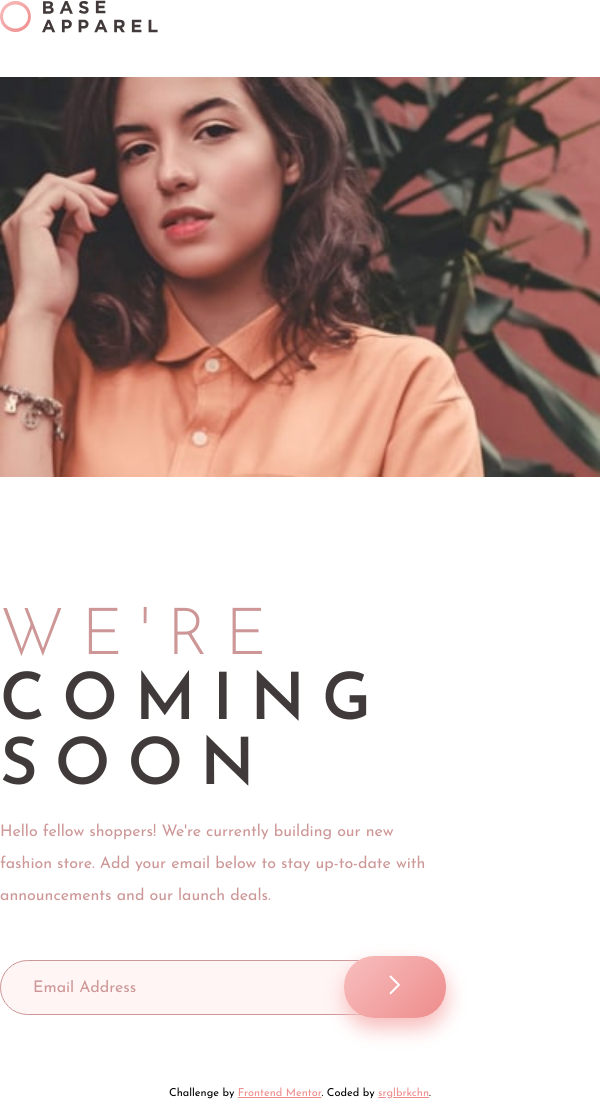
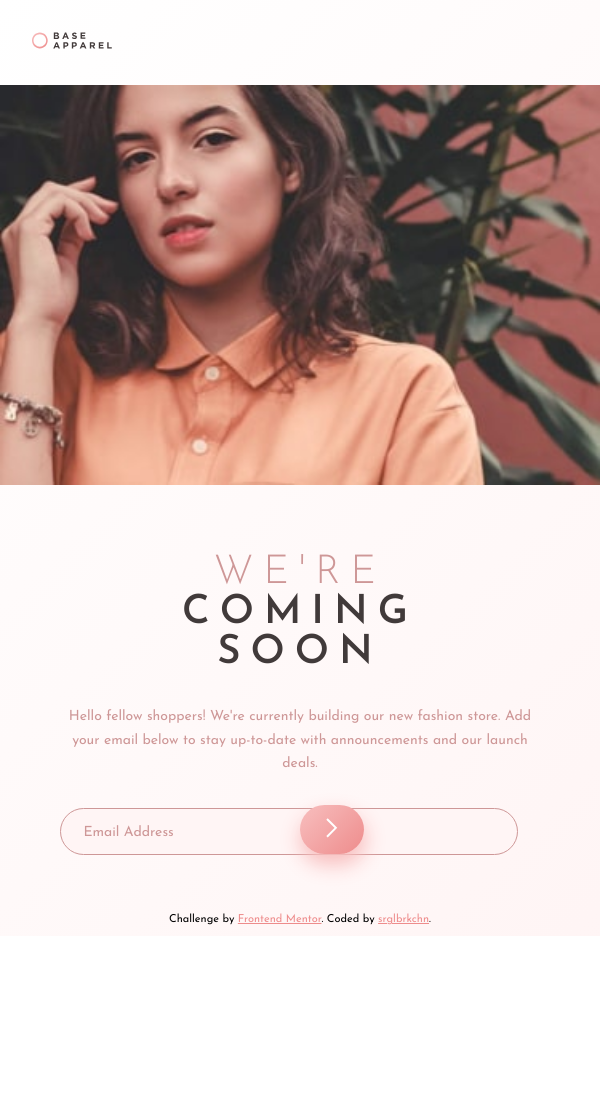
Before and after one commit to srglbrkchn/chllng8, a plain HTML site: page index.html in a window 600 px wide. After the commit the page ends 936 px from the top, so only its background shows below. Drawn offline with Linux system fonts and the light colour scheme.

Commit message:
Start mobile size design.

```diff
--- a/index.html
+++ b/index.html
@@ -32,14 +32,10 @@
 
     <div class="box">
 
+      <img class="logo" src="images/logo.svg" alt="Logo">
+      <img class="mobile-picture" src="images/hero-mobile.jpg" alt="hero-mobile">
+
       <div class="text">
-
-        <div class="logo">
-          <img src="images/logo.svg" alt="Logo">
-        </div>
-
-        <img class="mobile-picture" src="images/hero-mobile.jpg" alt="hero-mobile">
-
         <div class="heading">
           <span>WE'RE</span>
           COMING
@@ -62,8 +58,6 @@
           <label for="email-address">Please provide a valid email</label>
         </div>
 
-
-
       </div>
 
     </div>
--- a/style.css
+++ b/style.css
@@ -126,7 +126,7 @@ label {
 }
 
 /* Tablet size */
-@media (max-width: 1200px) and (min-width: 700px) {
+@media (max-width: 1200px) and (min-width: 570px){
   .picture {
     display: none;
   }
@@ -143,14 +143,47 @@ label {
 
   .heading {
     margin-top: 5rem;
+    margin-left: 0;
+    width: 95%;
+  }
+
+
+  .register {
+    width: 22rem;
+  }
+
+  .register-btn {
+    width: 6rem;
+    padding: 1.2rem;
+    position: relative;
+    left: 20rem;
+    bottom: 3.7rem;
   }
 }
 
+
 /* Mobile phone size */
 @media (max-width: 700px) {
+
+  body {
+    min-width: 375px;
+    background:  linear-gradient(135deg, hsl(0, 0%, 100%), hsl(0, 100%, 98%));
+  }
+
+  ::placeholder {
+    font-size: 14px;
+  }
+
   .picture {
     display: none;
   }
+
+  .logo {
+    width: 5rem;
+    margin-top: 2rem;
+    margin-left: 2rem;
+  }
+
 
   .box {
     background: none;
@@ -159,15 +192,61 @@ label {
   }
 
   .text {
-    width: 100%;
+    width: 80%;
     margin: auto;
   }
 
   .mobile-picture {
     display: inline-block;
-    margin-top: 40px;
+    margin-top: 2rem;
     width: 100%;
   }
 
+  .explanation {
+    width: 100%;
+    text-align: center;
+    font-size: 14px;
+    line-height: 1.7;
+    margin: auto;
+  }
+
+  .heading {
+    width: 80%;
+    text-align: center;
+    font-size: 250%;
+    margin: 4rem auto 2rem;
+    letter-spacing: 10px;
+
+  }
+
+  .register {
+    width: 90%;
+      margin-top: 2rem;
+      padding: 0.5rem;
+      padding-left: 1rem;
+  }
+
+  .email {
+    width: 60%;
+    font-size: 14px;
+    padding: 0.4rem;
+    background-color: inherit;
+    display: inline-block;
+  }
+
+  .register-btn {
+    width: 4rem;
+    left: 15rem;
+    padding: 0.8rem;
+    bottom: 3.1rem;
+
+  }
+
+  .icon-error {
+    top: 0.2rem;
+    right: -0.7rem;
+    display: none;
+    width: 1rem;
+  }
 
 }
```
